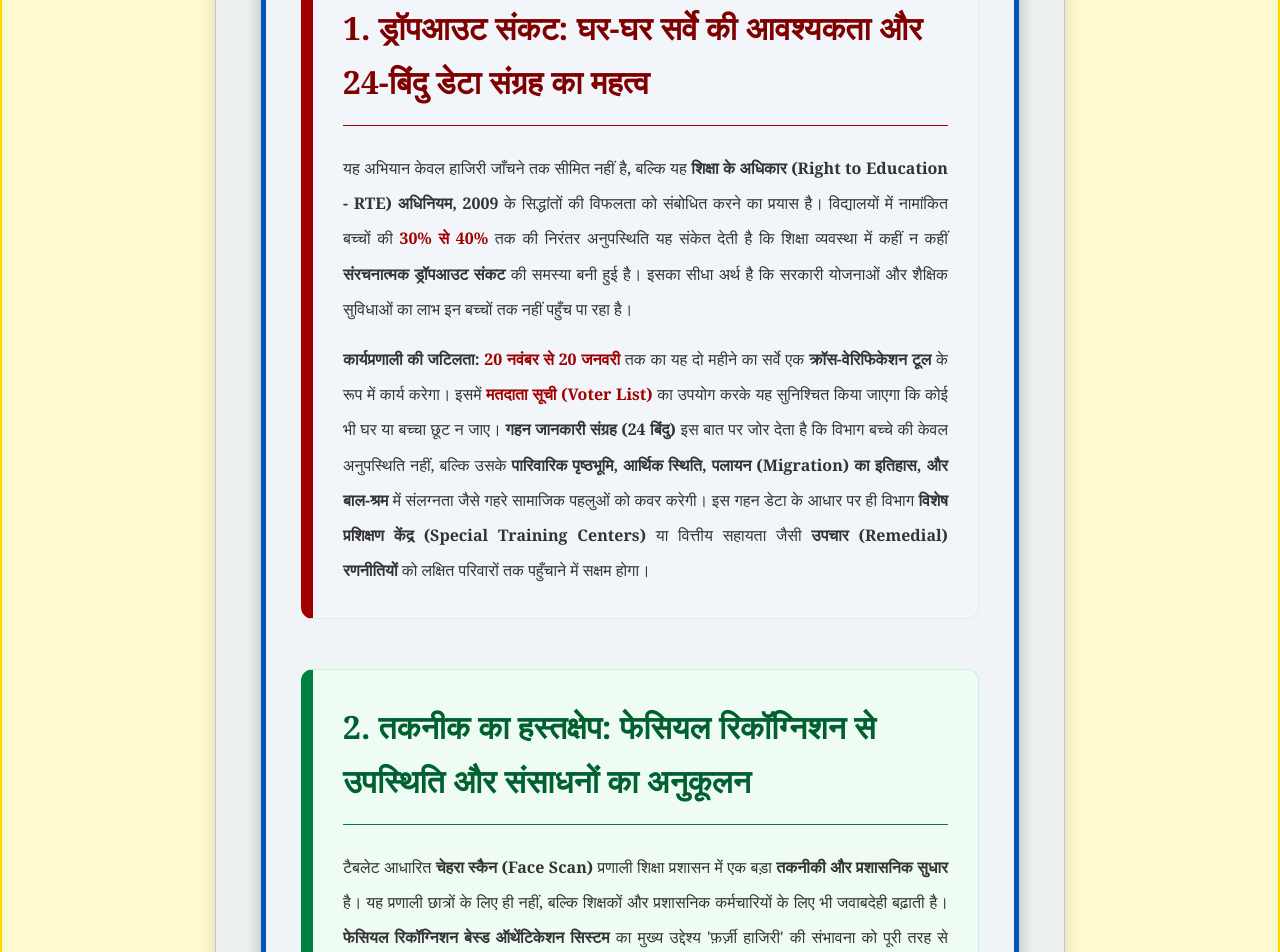
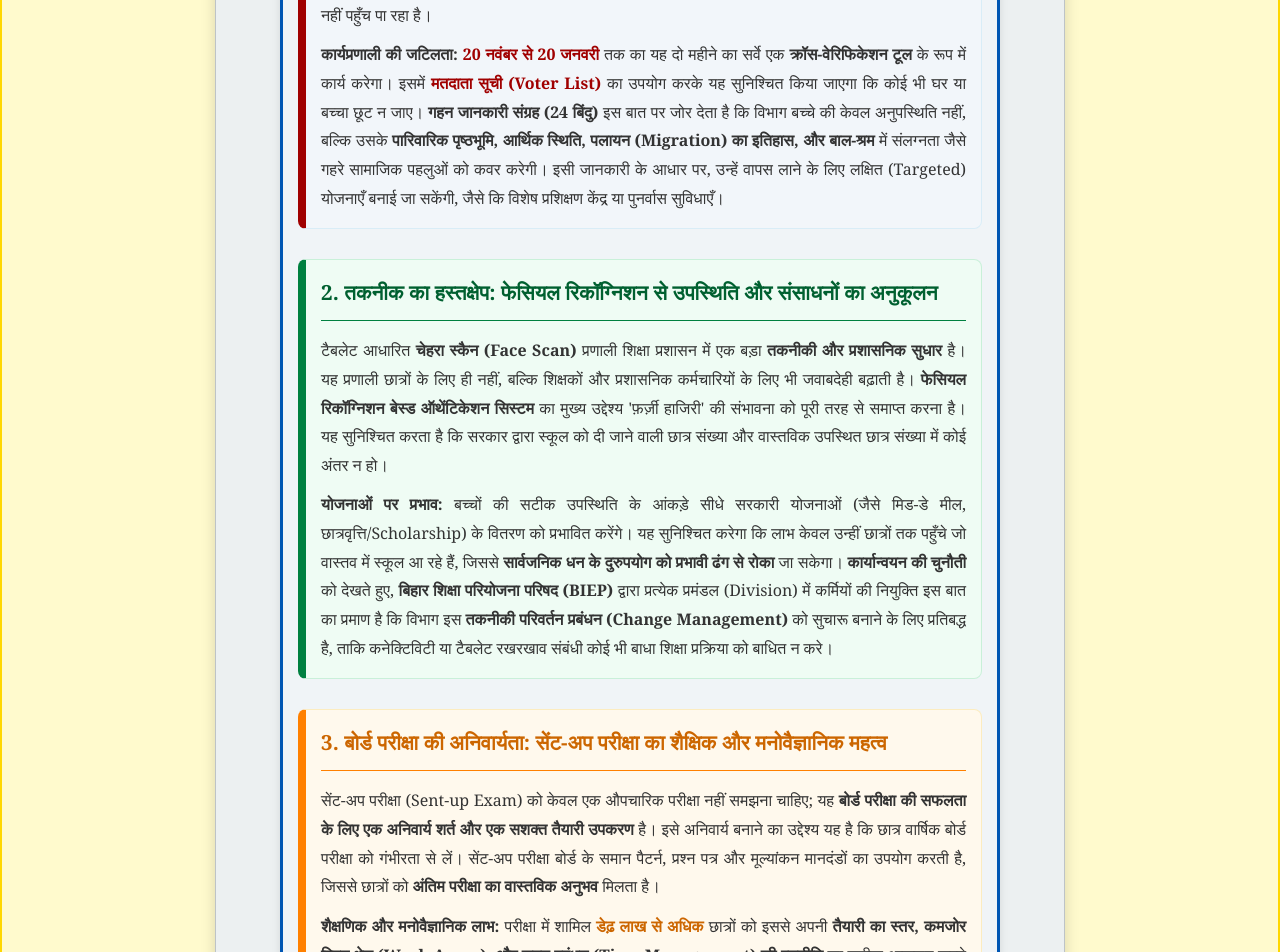
Before and after one commit to sahiban-sys/sahiban-sys.github.io, a plain HTML site: page new.html in a window 1280 px wide. Shown: the part 840-1792 px from the top of the page. Drawn offline with Linux system fonts and the light colour scheme.

Commit message:
Update new.html

```diff
--- a/new.html
+++ b/new.html
@@ -491,31 +491,31 @@ height="0" width="0" style="display:none;visibility:hidden"></iframe></noscript>
 <div class="adhyayan-post">
     <div class="container">
     <h1><span style="color: Red;">आज के नवीनतम एवं विस्तृत शैक्षिक अपडेट (Educational News)</span></h1>
-<div style="font-family: 'Georgia', serif; max-width: 950px; margin: 40px auto; padding: 35px; background-color: #f0f4f7; border: 5px solid #0056b3; border-radius: 20px; box-shadow: 0 8px 16px rgba(0,0,0,0.25);">
-    <h2 style="color: #0056b3; border-bottom: 6px double #ff9900; padding-bottom: 25px; margin-bottom: 50px; text-align: center; font-size: 2.5em; font-weight: 900; letter-spacing: 2px;">🔬 शैक्षिक सुधारों का गहन, व्याख्यात्मक विश्लेषण</h2>
+<div style="font-family: 'Georgia', serif; width: 95%; max-width: 950px; margin: 20px auto; padding: 15px; background-color: #f0f4f7; border: 3px solid #0056b3; border-radius: 12px; box-sizing: border-box; box-shadow: 0 4px 8px rgba(0,0,0,0.1);">
+    <h2 style="color: #0056b3; border-bottom: 4px double #ff9900; padding-bottom: 15px; margin-bottom: 30px; text-align: center; font-size: 1.8em; font-weight: 900; letter-spacing: 1.5px;">🎓 शैक्षिक सुधारों का गहन, व्याख्यात्मक विश्लेषण</h2>
 
-    <div style="margin-bottom: 50px; padding: 30px; border: 1px solid #d9edf7; background-color: #f2f6fa; border-left: 12px solid #a00000; border-radius: 12px;">
-        <h3 style="color: #a00000; font-size: 2em; margin-top: 0; border-bottom: 1px solid #a00000; padding-bottom: 15px;"><span style="color: #800000; font-weight: bold;">1. ड्रॉपआउट संकट: घर-घर सर्वे की आवश्यकता और 24-बिंदु डेटा संग्रह का महत्व</span></h3>
+    <div style="margin-bottom: 30px; padding: 15px; border: 1px solid #d9edf7; background-color: #f2f6fa; border-left: 8px solid #a00000; border-radius: 8px;">
+        <h3 style="color: #a00000; font-size: 1.3em; margin-top: 0; border-bottom: 1px solid #a00000; padding-bottom: 10px;"><span style="color: #800000; font-weight: bold;">1. ड्रॉपआउट संकट: घर-घर सर्वे की आवश्यकता और 24-बिंदु डेटा संग्रह का महत्व</span></h3>
 
-        <p style="color: #333; line-height: 2.2; text-align: justify; margin-top: 25px;">यह अभियान केवल हाजिरी जाँचने तक सीमित नहीं है, बल्कि यह <span style="font-weight: bold;">शिक्षा के अधिकार (Right to Education - RTE) अधिनियम, 2009</span> के सिद्धांतों की विफलता को संबोधित करने का प्रयास है। विद्यालयों में नामांकित बच्चों की <span style="color: #a00000; font-weight: bold;">30% से 40%</span> तक की निरंतर अनुपस्थिति यह संकेत देती है कि शिक्षा व्यवस्था में कहीं न कहीं <span style="font-weight: bold;">संरचनात्मक ड्रॉपआउट संकट</span> की समस्या बनी हुई है। इसका सीधा अर्थ है कि सरकारी योजनाओं और शैक्षिक सुविधाओं का लाभ इन बच्चों तक नहीं पहुँच पा रहा है।</p>
+        <p style="color: #333; line-height: 1.8; text-align: justify; margin-top: 15px;">यह अभियान केवल हाजिरी जाँचने तक सीमित नहीं है, बल्कि यह <span style="font-weight: bold;">शिक्षा के अधिकार (Right to Education - RTE) अधिनियम, 2009</span> के सिद्धांतों की विफलता को संबोधित करने का प्रयास है। विद्यालयों में नामांकित बच्चों की <span style="color: #a00000; font-weight: bold;">30% से 40%</span> तक की निरंतर अनुपस्थिति यह संकेत देती है कि शिक्षा व्यवस्था में कहीं न कहीं <span style="font-weight: bold;">संरचनात्मक ड्रॉपआउट संकट</span> की समस्या बनी हुई है। इसका सीधा अर्थ है कि सरकारी योजनाओं और शैक्षिक सुविधाओं का लाभ इन बच्चों तक नहीं पहुँच पा रहा है।</p>
 
-        <p style="color: #333; line-height: 2.2; text-align: justify; margin-top: 15px;"><span style="font-weight: bold;">कार्यप्रणाली की जटिलता:</span> <span style="color: #a00000; font-weight: bold;">20 नवंबर से 20 जनवरी</span> तक का यह दो महीने का सर्वे एक <span style="font-weight: bold;">क्रॉस-वेरिफिकेशन टूल</span> के रूप में कार्य करेगा। इसमें <span style="color: #a00000; font-weight: bold;">मतदाता सूची (Voter List)</span> का उपयोग करके यह सुनिश्चित किया जाएगा कि कोई भी घर या बच्चा छूट न जाए। <span style="font-weight: bold;">गहन जानकारी संग्रह (24 बिंदु)</span> इस बात पर जोर देता है कि विभाग बच्चे की केवल अनुपस्थिति नहीं, बल्कि उसके <span style="font-weight: bold;">पारिवारिक पृष्ठभूमि, आर्थिक स्थिति, पलायन (Migration) का इतिहास, और बाल-श्रम</span> में संलग्नता जैसे गहरे सामाजिक पहलुओं को कवर करेगी। इस गहन डेटा के आधार पर ही विभाग <span style="font-weight: bold;">विशेष प्रशिक्षण केंद्र (Special Training Centers)</span> या वित्तीय सहायता जैसी <span style="font-weight: bold;">उपचार (Remedial) रणनीतियों</span> को लक्षित परिवारों तक पहुँचाने में सक्षम होगा।</p>
+        <p style="color: #333; line-height: 1.8; text-align: justify; margin-top: 10px;"><span style="font-weight: bold;">कार्यप्रणाली की जटिलता:</span> <span style="color: #a00000; font-weight: bold;">20 नवंबर से 20 जनवरी</span> तक का यह दो महीने का सर्वे एक <span style="font-weight: bold;">क्रॉस-वेरिफिकेशन टूल</span> के रूप में कार्य करेगा। इसमें <span style="color: #a00000; font-weight: bold;">मतदाता सूची (Voter List)</span> का उपयोग करके यह सुनिश्चित किया जाएगा कि कोई भी घर या बच्चा छूट न जाए। <span style="font-weight: bold;">गहन जानकारी संग्रह (24 बिंदु)</span> इस बात पर जोर देता है कि विभाग बच्चे की केवल अनुपस्थिति नहीं, बल्कि उसके <span style="font-weight: bold;">पारिवारिक पृष्ठभूमि, आर्थिक स्थिति, पलायन (Migration) का इतिहास, और बाल-श्रम</span> में संलग्नता जैसे गहरे सामाजिक पहलुओं को कवर करेगी। इसी जानकारी के आधार पर, उन्हें वापस लाने के लिए लक्षित (Targeted) योजनाएँ बनाई जा सकेंगी, जैसे कि विशेष प्रशिक्षण केंद्र या पुनर्वास सुविधाएँ।</p>
     </div>
 
-    <div style="margin-bottom: 50px; padding: 30px; border: 1px solid #c9f0d9; background-color: #effcf4; border-left: 12px solid #008040; border-radius: 12px;">
-        <h3 style="color: #008040; font-size: 2em; margin-top: 0; border-bottom: 1px solid #008040; padding-bottom: 15px;"><span style="color: #006030; font-weight: bold;">2. तकनीक का हस्तक्षेप: फेसियल रिकॉग्निशन से उपस्थिति और संसाधनों का अनुकूलन</span></h3>
+    <div style="margin-bottom: 30px; padding: 15px; border: 1px solid #c9f0d9; background-color: #effcf4; border-left: 8px solid #008040; border-radius: 8px;">
+        <h3 style="color: #008040; font-size: 1.3em; margin-top: 0; border-bottom: 1px solid #008040; padding-bottom: 10px;"><span style="color: #006030; font-weight: bold;">2. तकनीक का हस्तक्षेप: फेसियल रिकॉग्निशन से उपस्थिति और संसाधनों का अनुकूलन</span></h3>
 
-        <p style="color: #333; line-height: 2.2; text-align: justify; margin-top: 25px;">टैबलेट आधारित <span style="font-weight: bold;">चेहरा स्कैन (Face Scan)</span> प्रणाली शिक्षा प्रशासन में एक बड़ा <span style="font-weight: bold;">तकनीकी और प्रशासनिक सुधार</span> है। यह प्रणाली छात्रों के लिए ही नहीं, बल्कि शिक्षकों और प्रशासनिक कर्मचारियों के लिए भी जवाबदेही बढ़ाती है। <span style="font-weight: bold;">फेसियल रिकॉग्निशन बेस्ड ऑथेंटिकेशन सिस्टम</span> का मुख्य उद्देश्य 'फ़र्ज़ी हाजिरी' की संभावना को पूरी तरह से समाप्त करना है। यह सुनिश्चित करता है कि सरकार द्वारा स्कूल को दी जाने वाली छात्र संख्या और वास्तविक उपस्थित छात्र संख्या में कोई अंतर न हो।</p>
+        <p style="color: #333; line-height: 1.8; text-align: justify; margin-top: 15px;">टैबलेट आधारित <span style="font-weight: bold;">चेहरा स्कैन (Face Scan)</span> प्रणाली शिक्षा प्रशासन में एक बड़ा <span style="font-weight: bold;">तकनीकी और प्रशासनिक सुधार</span> है। यह प्रणाली छात्रों के लिए ही नहीं, बल्कि शिक्षकों और प्रशासनिक कर्मचारियों के लिए भी जवाबदेही बढ़ाती है। <span style="font-weight: bold;">फेसियल रिकॉग्निशन बेस्ड ऑथेंटिकेशन सिस्टम</span> का मुख्य उद्देश्य 'फ़र्ज़ी हाजिरी' की संभावना को पूरी तरह से समाप्त करना है। यह सुनिश्चित करता है कि सरकार द्वारा स्कूल को दी जाने वाली छात्र संख्या और वास्तविक उपस्थित छात्र संख्या में कोई अंतर न हो।</p>
 
-        <p style="color: #333; line-height: 2.2; text-align: justify; margin-top: 15px;"><span style="font-weight: bold;">योजनाओं पर प्रभाव:</span> बच्चों की सटीक उपस्थिति के आंकड़े सीधे सरकारी योजनाओं (जैसे मिड-डे मील, छात्रवृत्ति/Scholarship) के वितरण को प्रभावित करेंगे। यह सुनिश्चित करेगा कि लाभ केवल उन्हीं छात्रों तक पहुँचे जो वास्तव में स्कूल आ रहे हैं, जिससे <span style="font-weight: bold;">सार्वजनिक धन के दुरुपयोग को प्रभावी ढंग से रोका</span> जा सकेगा। <span style="font-weight: bold;">कार्यान्वयन की चुनौती</span> को देखते हुए, <span style="font-weight: bold;">बिहार शिक्षा परियोजना परिषद (BIEP)</span> द्वारा प्रत्येक प्रमंडल (Division) में कर्मियों की नियुक्ति इस बात का प्रमाण है कि विभाग इस <span style="font-weight: bold;">तकनीकी परिवर्तन प्रबंधन (Change Management)</span> को सुचारू बनाने के लिए प्रतिबद्ध है, ताकि कनेक्टिविटी या टैबलेट रखरखाव संबंधी कोई भी बाधा शिक्षा प्रक्रिया को बाधित न करे।</p>
+        <p style="color: #333; line-height: 1.8; text-align: justify; margin-top: 10px;"><span style="font-weight: bold;">योजनाओं पर प्रभाव:</span> बच्चों की सटीक उपस्थिति के आंकड़े सीधे सरकारी योजनाओं (जैसे मिड-डे मील, छात्रवृत्ति/Scholarship) के वितरण को प्रभावित करेंगे। यह सुनिश्चित करेगा कि लाभ केवल उन्हीं छात्रों तक पहुँचे जो वास्तव में स्कूल आ रहे हैं, जिससे <span style="font-weight: bold;">सार्वजनिक धन के दुरुपयोग को प्रभावी ढंग से रोका</span> जा सकेगा। <span style="font-weight: bold;">कार्यान्वयन की चुनौती</span> को देखते हुए, <span style="font-weight: bold;">बिहार शिक्षा परियोजना परिषद (BIEP)</span> द्वारा प्रत्येक प्रमंडल (Division) में कर्मियों की नियुक्ति इस बात का प्रमाण है कि विभाग इस <span style="font-weight: bold;">तकनीकी परिवर्तन प्रबंधन (Change Management)</span> को सुचारू बनाने के लिए प्रतिबद्ध है, ताकि कनेक्टिविटी या टैबलेट रखरखाव संबंधी कोई भी बाधा शिक्षा प्रक्रिया को बाधित न करे।</p>
     </div>
 
-    <div style="margin-bottom: 0; padding: 25px; border: 1px solid #fcecc0; background-color: #fff9ed; border-left: 12px solid #ff8000; border-radius: 12px;">
-        <h3 style="color: #ff8000; font-size: 1.8em; margin-top: 0; border-bottom: 1px solid #ff8000; padding-bottom: 15px;"><span style="color: #cc6600; font-weight: bold;">3. बोर्ड परीक्षा की अनिवार्यता: सेंट-अप परीक्षा का शैक्षिक और मनोवैज्ञानिक महत्व</span></h3>
+    <div style="margin-bottom: 0; padding: 15px; border: 1px solid #fcecc0; background-color: #fff9ed; border-left: 8px solid #ff8000; border-radius: 8px;">
+        <h3 style="color: #ff8000; font-size: 1.3em; margin-top: 0; border-bottom: 1px solid #ff8000; padding-bottom: 10px;"><span style="color: #cc6600; font-weight: bold;">3. बोर्ड परीक्षा की अनिवार्यता: सेंट-अप परीक्षा का शैक्षिक और मनोवैज्ञानिक महत्व</span></h3>
 
-        <p style="color: #333; line-height: 2.2; text-align: justify; margin-top: 20px;">सेंट-अप परीक्षा (Sent-up Exam) को केवल एक औपचारिक परीक्षा नहीं समझना चाहिए; यह <span style="font-weight: bold;">बोर्ड परीक्षा की सफलता के लिए एक अनिवार्य शर्त और एक सशक्त तैयारी उपकरण</span> है। इसे अनिवार्य बनाने का उद्देश्य यह है कि छात्र वार्षिक बोर्ड परीक्षा को गंभीरता से लें। सेंट-अप परीक्षा बोर्ड के समान पैटर्न, प्रश्न पत्र और मूल्यांकन मानदंडों का उपयोग करती है, जिससे छात्रों को <span style="font-weight: bold;">अंतिम परीक्षा का वास्तविक अनुभव</span> मिलता है।</p>
+        <p style="color: #333; line-height: 1.8; text-align: justify; margin-top: 15px;">सेंट-अप परीक्षा (Sent-up Exam) को केवल एक औपचारिक परीक्षा नहीं समझना चाहिए; यह <span style="font-weight: bold;">बोर्ड परीक्षा की सफलता के लिए एक अनिवार्य शर्त और एक सशक्त तैयारी उपकरण</span> है। इसे अनिवार्य बनाने का उद्देश्य यह है कि छात्र वार्षिक बोर्ड परीक्षा को गंभीरता से लें। सेंट-अप परीक्षा बोर्ड के समान पैटर्न, प्रश्न पत्र और मूल्यांकन मानदंडों का उपयोग करती है, जिससे छात्रों को <span style="font-weight: bold;">अंतिम परीक्षा का वास्तविक अनुभव</span> मिलता है।</p>
 
-        <p style="color: #333; line-height: 2.2; text-align: justify; margin-top: 15px;"><span style="font-weight: bold;">शैक्षणिक और मनोवैज्ञानिक लाभ:</span> परीक्षा में शामिल <span style="color: #cc6600; font-weight: bold;">डेढ़ लाख से अधिक</span> छात्रों को इससे अपनी <span style="font-weight: bold;">तैयारी का स्तर, कमजोर विषय क्षेत्र (Weak Areas), और समय प्रबंधन (Time Management) की रणनीति</span> का सटीक आकलन करने का मौका मिलता है। यह परीक्षा छात्रों को मुख्य बोर्ड परीक्षा के <span style="font-weight: bold;">उच्च मानसिक दबाव</span> का सामना करने के लिए तैयार करती है। इससे छात्र आत्मविश्वास के साथ फाइनल परीक्षा में शामिल होते हैं। विषय-वार परीक्षा क्रम (जैसे भाषा से शुरू होकर प्रमुख विषयों तक) छात्रों को चरणबद्ध तरीके से तैयारी करने का ढाँचा भी प्रदान करता है।</p>
+        <p style="color: #333; line-height: 1.8; text-align: justify; margin-top: 10px;"><span style="font-weight: bold;">शैक्षणिक और मनोवैज्ञानिक लाभ:</span> परीक्षा में शामिल <span style="color: #cc6600; font-weight: bold;">डेढ़ लाख से अधिक</span> छात्रों को इससे अपनी <span style="font-weight: bold;">तैयारी का स्तर, कमजोर विषय क्षेत्र (Weak Areas), और समय प्रबंधन (Time Management) की रणनीति</span> का सटीक आकलन करने का मौका मिलता है। यह परीक्षा छात्रों को मुख्य बोर्ड परीक्षा के <span style="font-weight: bold;">उच्च मानसिक दबाव</span> का सामना करने के लिए तैयार करती है। इससे छात्र आत्मविश्वास के साथ फाइनल परीक्षा में शामिल होते हैं। विषय-वार परीक्षा क्रम (जैसे भाषा से शुरू होकर प्रमुख विषयों तक) छात्रों को चरणबद्ध तरीके से तैयारी करने का ढाँचा भी प्रदान करता है।</p>
     </div>
 
  <div class="update-section">
```
